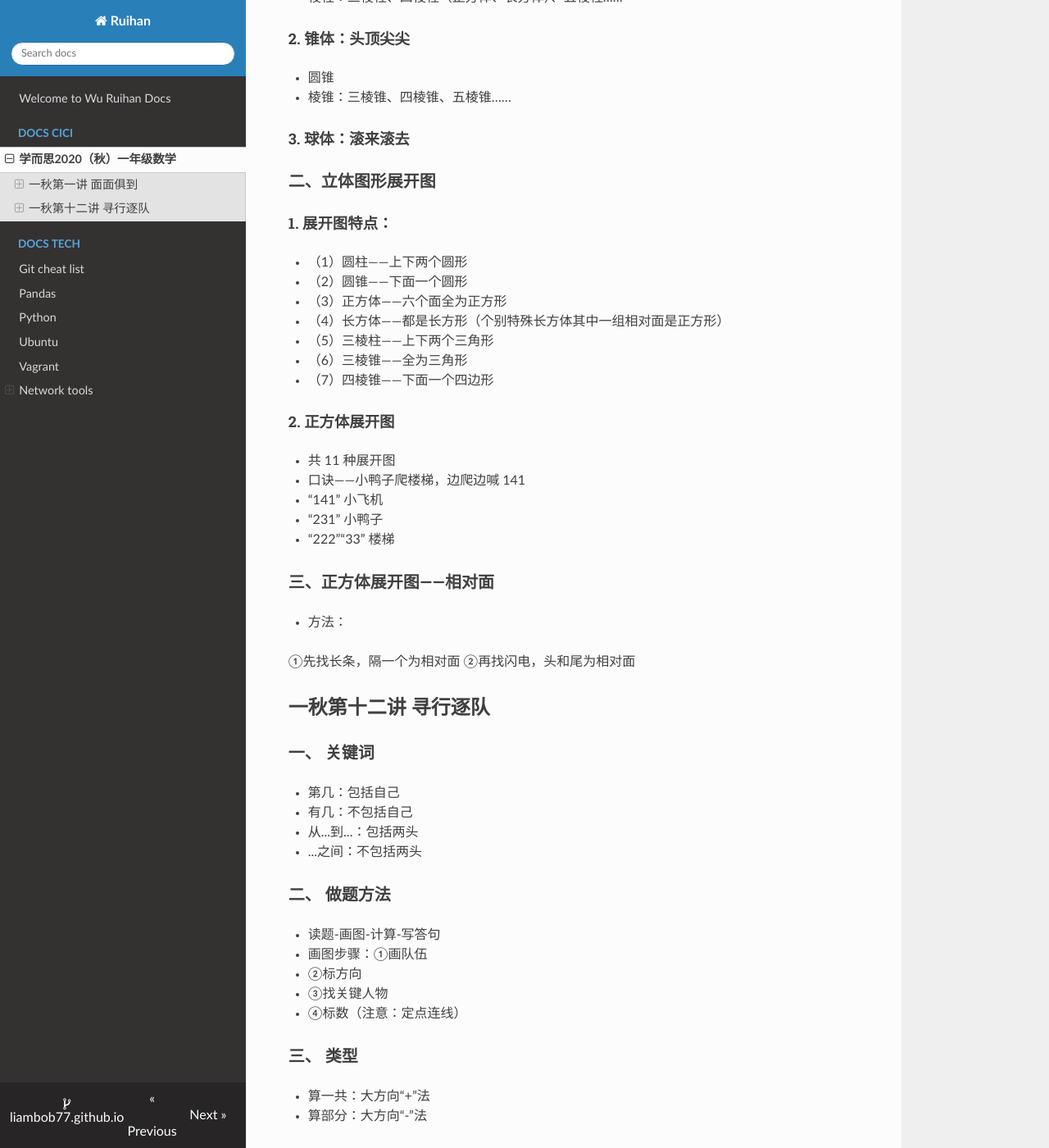
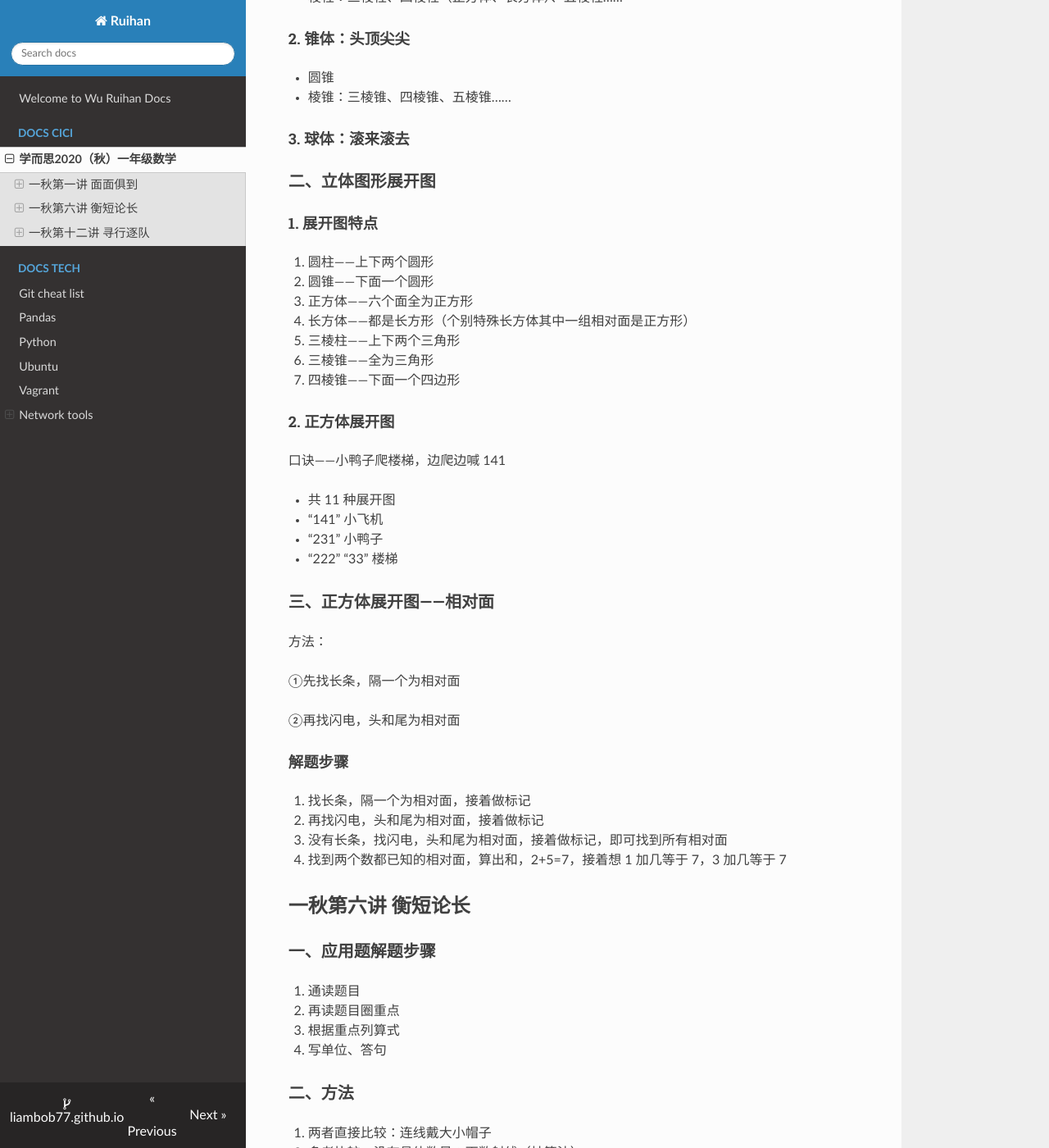
Before and after one commit to liambob77/ruihan.tech, an MkDocs documentation site: the page built from docs/docs_cici/xessx01.md, in a window 1280 px wide and 1400 px high, scrolled down 369 px. Shown: the whole window at 82% size. Built offline with MkDocs 1.6.1, drawn with Linux system fonts in a browser that asks for light colours; nearby versions of some CDN libraries; some of the changed text lies outside the part shown.

Commit message:
Update xessx01.md

```diff
--- a/docs/docs_cici/xessx01.md
+++ b/docs/docs_cici/xessx01.md
@@ -18,30 +18,57 @@
 
 ### 二、立体图形展开图
 
-#### 1. 展开图特点：
+#### 1. 展开图特点
 
-- （1）圆柱——上下两个圆形
-- （2）圆锥——下面一个圆形
-- （3）正方体——六个面全为正方形
-- （4）长方体——都是长方形（个别特殊长方体其中一组相对面是正方形）
-- （5）三棱柱——上下两个三角形
-- （6）三棱锥——全为三角形
-- （7）四棱锥——下面一个四边形
+  1. 圆柱——上下两个圆形
+  2. 圆锥——下面一个圆形
+  3. 正方体——六个面全为正方形
+  4. 长方体——都是长方形（个别特殊长方体其中一组相对面是正方形）
+  5. 三棱柱——上下两个三角形
+  6. 三棱锥——全为三角形
+  7. 四棱锥——下面一个四边形
 
 #### 2. 正方体展开图
 
+口诀——小鸭子爬楼梯，边爬边喊 141
+
 - 共 11 种展开图
-- 口诀——小鸭子爬楼梯，边爬边喊 141
 - “141” 小飞机
 - “231” 小鸭子
-- “222”“33” 楼梯
+- “222” “33” 楼梯
 
 ### 三、正方体展开图——相对面
 
-- 方法：
+方法：
 
 ①先找长条，隔一个为相对面
+
 ②再找闪电，头和尾为相对面
+
+#### 解题步骤
+
+  1. 找长条，隔一个为相对面，接着做标记
+  2. 再找闪电，头和尾为相对面，接着做标记
+  3. 没有长条，找闪电，头和尾为相对面，接着做标记，即可找到所有相对面
+  4. 找到两个数都已知的相对面，算出和，2+5=7，接着想 1 加几等于 7，3 加几等于 7
+
+## 一秋第六讲 衡短论长
+
+### 一、应用题解题步骤
+
+1. 通读题目
+2. 再读题目圈重点
+3. 根据重点列算式
+4. 写单位、答句
+
+### 二、方法
+
+1. 两者直接比较：连线戴大小帽子
+2. 多者比较，没有具体数量：画数射线（神箭法）
+
+### 三、类型
+1. ...比...多几/少几：用减法
+2. 一共有多少：用加法
 
 ## 一秋第十二讲 寻行逐队
 
@@ -70,14 +97,15 @@
 - 注意：有几不包括自己，第几包括自己
 - 口诀：有有“+”1，第第“-”1，有第“不加不减”
 
-#### 解题步骤：
+#### 解题步骤
 
 - 单主角
   1. 读题圈重点：找到主角
   2. 画图：画头尾
     - 标方向——写好前后
     - 找关键人物——小白
-    - 标数量
+    - 标数量、
+
   3. 计算：算一共，大方向“+”法。观察发现没有特殊情况。
   4. 写答句
 
```
